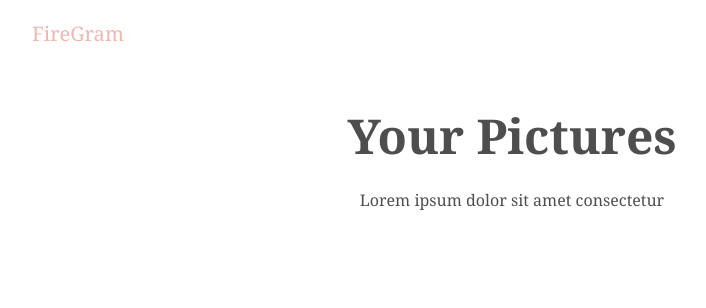
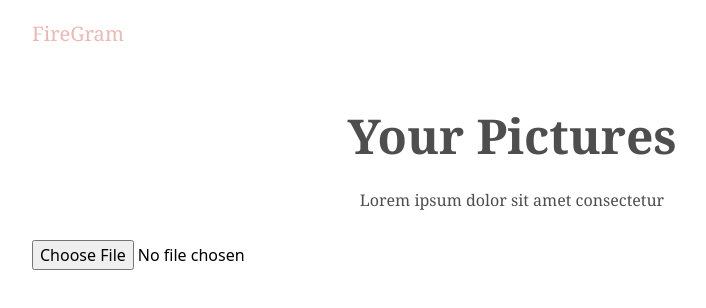
Before and after one commit to O-tega/PhotoGallery-withFirebase, a React (Create React App) app: page / in a window 1280 px wide. Shown: the top 308 px of the page, without its empty margins (128-834 px from the left). Built offline with nearby package versions, Linux system fonts and the light colour scheme.

Commit message:
create upload form

```diff
--- a/src/App.js
+++ b/src/App.js
@@ -1,12 +1,16 @@
-import React from 'react'
-import Index from './components/Index';
+import React from "react";
+import Index from "./components/Index";
+import UploadForm from "./components/UploadForm";
 
-const App =()=>{
-  return(
-    <div>
-    <Index />
-    </div>
-  )
-}
+const App = () => {
+	return (
+		<div className="flex justify-center">
+			<div className='w-3/4 h-screen'>
+				<Index />
+				<UploadForm />
+			</div>
+		</div>
+	);
+};
 
 export default App;
--- a/src/components/Index.js
+++ b/src/components/Index.js
@@ -2,13 +2,11 @@ import React from "react";
 
 const Index = () => {
 	return (
-		<div className='justify-center flex'>
-			<div className='w-3/4 h-screen'>
+			<div>
                 <p className="text-xl my-5 text-primary">FireGram</p>
                 <h1 className="mt-16 text-secondary text-5xl text-center cfont"> Your Pictures</h1>
                 <p className="my-7 text-secondary text-md text-center">Lorem ipsum dolor sit amet consectetur</p>
             </div>
-		</div>
 	);
 };
 
--- /dev/null
+++ b/src/components/UploadForm.js
@@ -0,0 +1,31 @@
+import React, { useState } from "react";
+
+const UploadForm = () => {
+    // array of types
+    const types = ['image/png', 'image/jpeg']
+
+
+	// State to hold file
+	const [file, setFile] = useState(null);
+    const [error, setError] = useState(null);
+
+	const changeHandler = (e) => {
+		const selected = e.target.files[0];
+
+		// check if file exist
+		if (selected && types.includes(selected.type)) {
+			setFile(selected);
+		}else{
+            setFile(null);
+            setError('please select a valid image type (png or jpg)')
+        }
+	};
+
+	return (
+		<div>
+			<input type='file' onChange={changeHandler} />
+		</div>
+	);
+};
+
+export default UploadForm;
```
